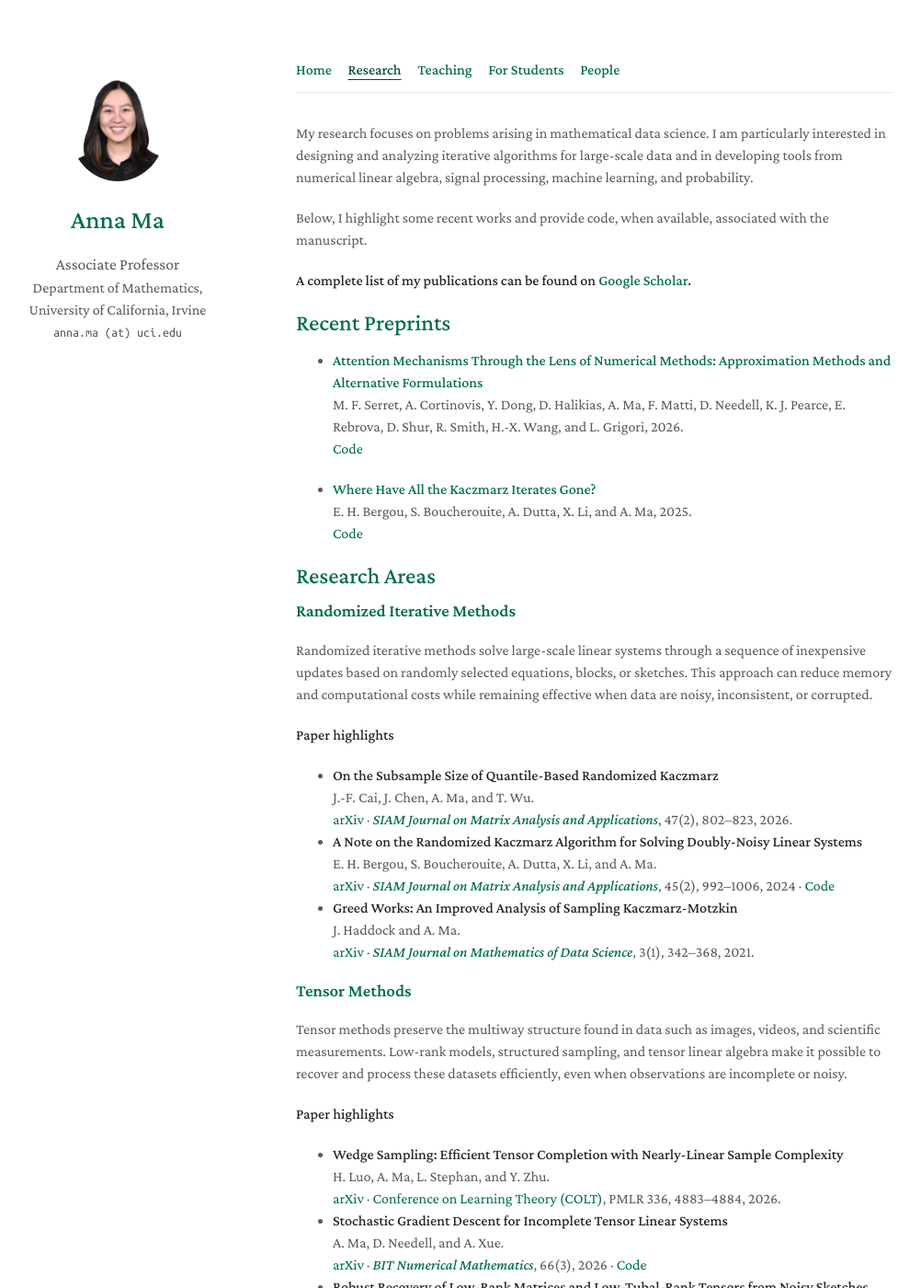
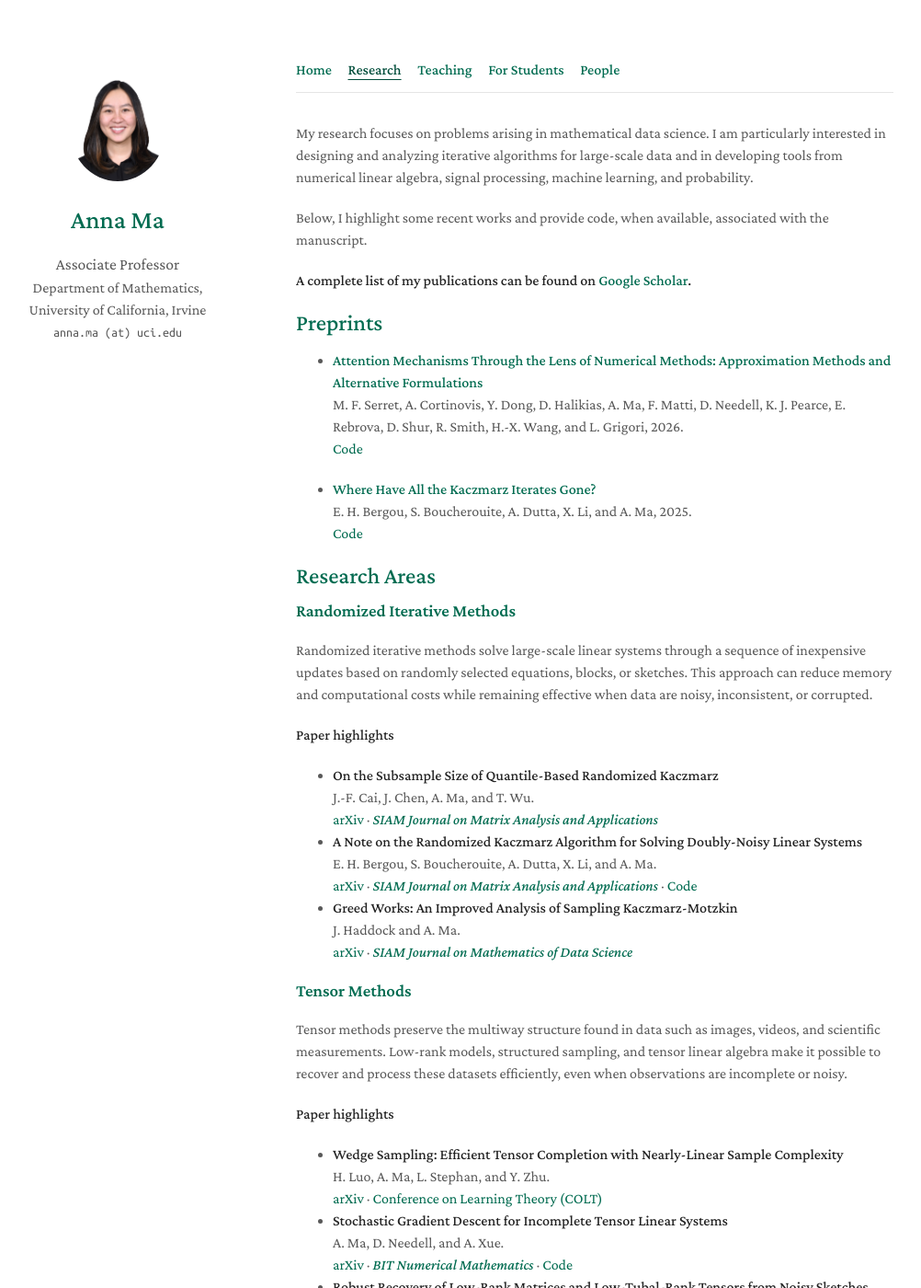
Before and after one commit to anna-math/anna-math.github.io, a Jekyll site: the page built from research.md, in a window 1280 px wide and 1400 px high. Shown: the whole window at 92% size, without its empty margins (148-1150 px from the left). Built offline with Jekyll 4.4.1, drawn with Linux system fonts in a browser that asks for light colours; a style sheet for code colours, icons or effects is not loaded; some of the changed text lies outside the part shown.

Commit message:
Update research.md

```diff
--- a/research.md
+++ b/research.md
@@ -9,7 +9,7 @@ Below, I highlight some recent works and provide code, when available, associate
 
 **A complete list of my publications can be found on [Google Scholar](https://scholar.google.com/citations?user=o4EFl3YAAAAJ&hl=en).**
 
-## Recent Preprints
+## Preprints
 
 - **[Attention Mechanisms Through the Lens of Numerical Methods: Approximation Methods and Alternative Formulations](https://arxiv.org/abs/2604.01757)**
   M. F. Serret, A. Cortinovis, Y. Dong, D. Halikias, A. Ma, F. Matti, D. Needell, K. J. Pearce, E. Rebrova, D. Shur, R. Smith, H.-X. Wang, and L. Grigori, 2026.
@@ -29,13 +29,13 @@ Randomized iterative methods solve large-scale linear systems through a sequence
 
 - **On the Subsample Size of Quantile-Based Randomized Kaczmarz**
   J.-F. Cai, J. Chen, A. Ma, and T. Wu.
-  [arXiv](https://arxiv.org/abs/2507.15185) · [*SIAM Journal on Matrix Analysis and Applications*](https://epubs.siam.org/doi/full/10.1137/25M1785678), 47(2), 802–823, 2026.
+  [arXiv](https://arxiv.org/abs/2507.15185) · [*SIAM Journal on Matrix Analysis and Applications*](https://epubs.siam.org/doi/full/10.1137/25M1785678)
 - **A Note on the Randomized Kaczmarz Algorithm for Solving Doubly-Noisy Linear Systems**
   E. H. Bergou, S. Boucherouite, A. Dutta, X. Li, and A. Ma.
-  [arXiv](https://arxiv.org/abs/2308.16904) · [*SIAM Journal on Matrix Analysis and Applications*](https://doi.org/10.1137/23M155712X), 45(2), 992–1006, 2024 · [Code](https://github.com/SoumiaBouch/doubly_Noisy_Randomized_Kaczmarz)
+  [arXiv](https://arxiv.org/abs/2308.16904) · [*SIAM Journal on Matrix Analysis and Applications*](https://doi.org/10.1137/23M155712X) · [Code](https://github.com/SoumiaBouch/doubly_Noisy_Randomized_Kaczmarz)
 - **Greed Works: An Improved Analysis of Sampling Kaczmarz-Motzkin**
   J. Haddock and A. Ma.
-  [arXiv](https://arxiv.org/abs/1912.03544) · [*SIAM Journal on Mathematics of Data Science*](https://doi.org/10.1137/19M1307044), 3(1), 342–368, 2021.
+  [arXiv](https://arxiv.org/abs/1912.03544) · [*SIAM Journal on Mathematics of Data Science*](https://doi.org/10.1137/19M1307044)
 
 ### Tensor Methods
 
@@ -45,13 +45,13 @@ Tensor methods preserve the multiway structure found in data such as images, vid
 
 - **Wedge Sampling: Efficient Tensor Completion with Nearly-Linear Sample Complexity**
   H. Luo, A. Ma, L. Stephan, and Y. Zhu.
-  [arXiv](https://arxiv.org/abs/2602.05869) · [Conference on Learning Theory (COLT)](https://proceedings.mlr.press/v336/luo26a.html), PMLR 336, 4883–4884, 2026.
+  [arXiv](https://arxiv.org/abs/2602.05869) · [Conference on Learning Theory (COLT)](https://proceedings.mlr.press/v336/luo26a.html)
 - **Stochastic Gradient Descent for Incomplete Tensor Linear Systems**
   A. Ma, D. Needell, and A. Xue.
-  [arXiv](https://arxiv.org/abs/2510.07630) · [*BIT Numerical Mathematics*](https://doi.org/10.1007/s10543-026-01140-w), 66(3), 2026 · [Code](https://github.com/alexxue99/mSGDT)
+  [arXiv](https://arxiv.org/abs/2510.07630) · [*BIT Numerical Mathematics*](https://doi.org/10.1007/s10543-026-01140-w) · [Code](https://github.com/alexxue99/mSGDT)
 - **Robust Recovery of Low-Rank Matrices and Low-Tubal-Rank Tensors from Noisy Sketches**
   A. Ma, D. Stöger, and Y. Zhu.
-  [arXiv](https://arxiv.org/abs/2206.00803) · [*SIAM Journal on Matrix Analysis and Applications*](https://doi.org/10.1137/22M150071X), 44(4), 1566–1588, 2023 · [Code](https://github.com/anna-math/doublesketch)
+  [arXiv](https://arxiv.org/abs/2206.00803) · [*SIAM Journal on Matrix Analysis and Applications*](https://doi.org/10.1137/22M150071X) · [Code](https://github.com/anna-math/doublesketch)
 
 ### Data Visualization and Machine Learning
 
```
Also changed, not shown: other parts of research.md (+1 -1 lines).
